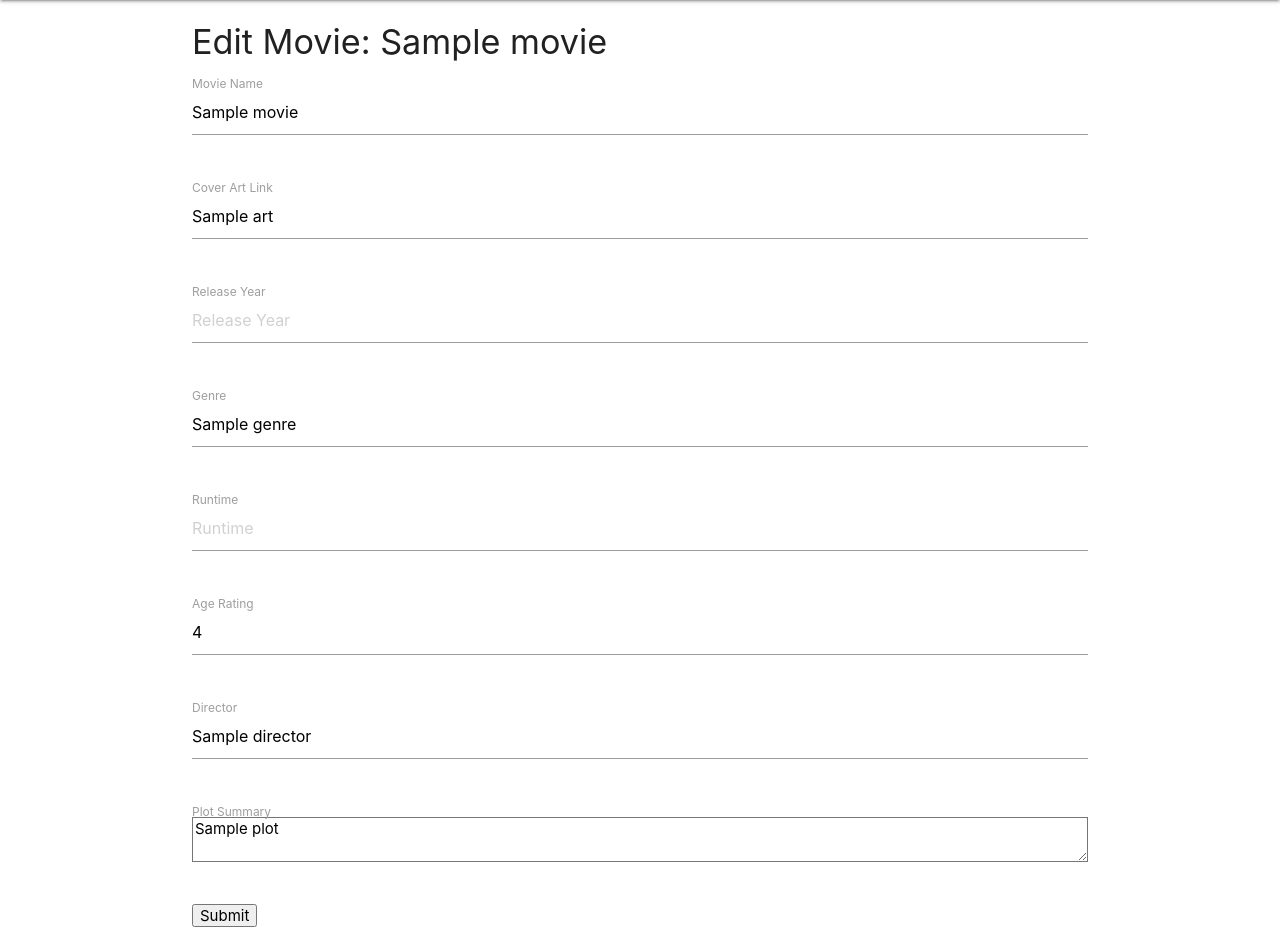
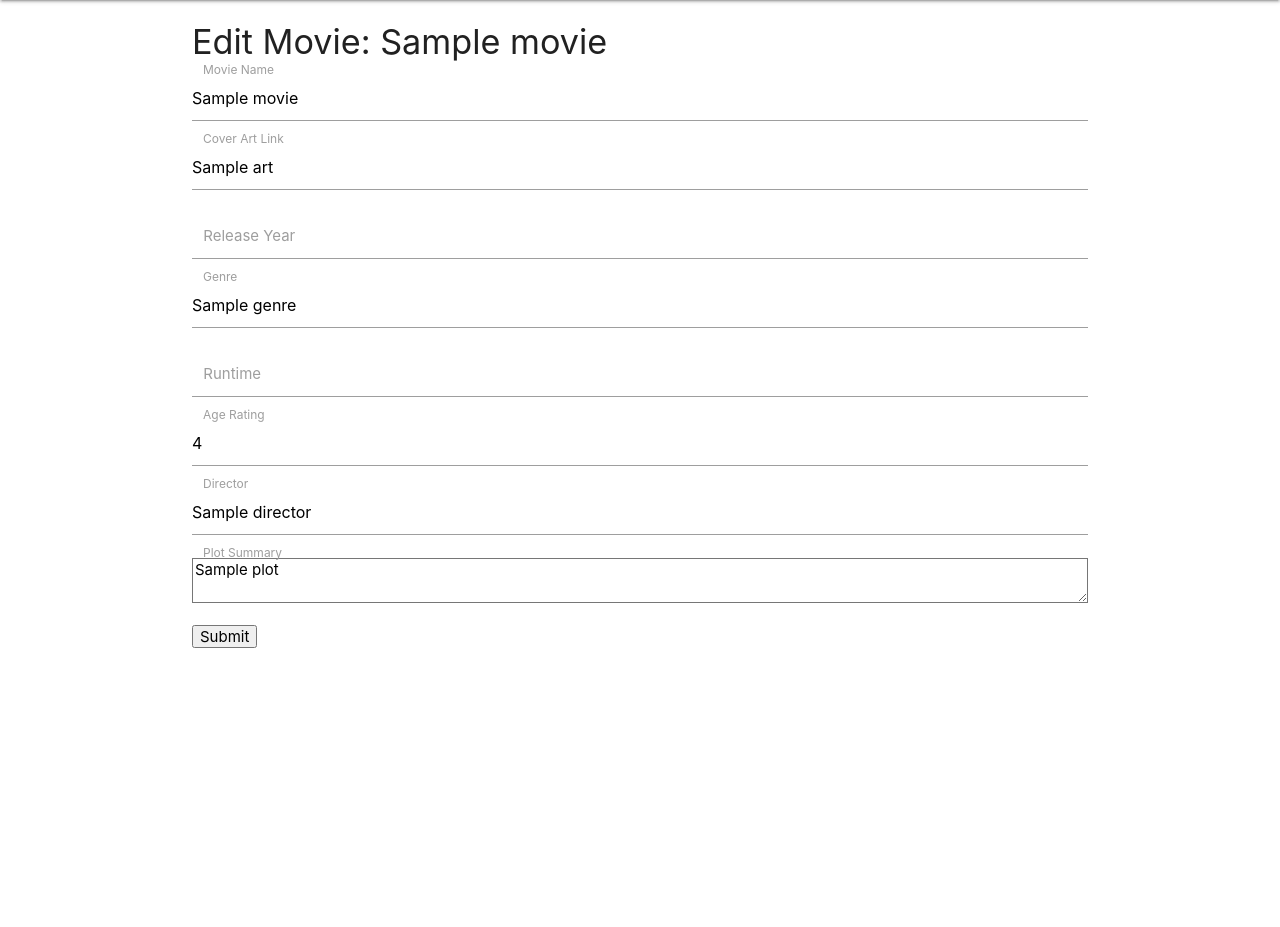
Before and after one commit to akenworthy87/ci-milestone3, a Flask app: template templates/movies/editmovie.html in a window 1280 px wide. Shown: the part 64-991 px from the top of the page. After the commit the page ends 712 px from the top, so only its background shows below. Run offline with Flask 2, Linux system fonts and the light colour scheme; the template is opened without the code that fills it: most values are stand-ins (such as "Sample title", 1, 10 or a date in 2020); some libraries are stand-ins or nearby versions.

Commit message:
Removed unneeded rows from edit and create movie forms

```diff
--- a/templates/movies/editmovie.html
+++ b/templates/movies/editmovie.html
@@ -1,53 +1,37 @@
 {% extends 'base.html' %} {% block content %}
 <h4>Edit Movie: {{movie.movie_name}}</h4>
 <form action="{{url_for('update_movie', movie_id=movie._id)}}" method="POST" class="col s12">
-    <div class="row">
     <div class="input-field col s12">
-            <input type="text" id="movie_name" name="movie_name" placeholder="Movie Name" required value="{{movie.movie_name}}" />
+        <input type="text" id="movie_name" name="movie_name" required value="{{movie.movie_name}}" />
         <label for="movie_name">Movie Name</label>
     </div>
-    </div>
-    <div class="row">
     <div class="input-field col s12">
-            <input type="text" id="art" name="art" placeholder="Cover Art Link" value="{{movie.art}}" />
+        <input type="text" id="art" name="art" value="{{movie.art}}" />
         <label for="art">Cover Art Link</label>
     </div>
-    </div>
-    <div class="row">
     <div class="input-field col s12">
-            <input type="number" id="released" name="released" placeholder="Release Year" value="{{movie.released}}" />
+        <input type="number" id="released" name="released" value="{{movie.released}}" />
         <label for="released">Release Year</label>
     </div>
-    </div>
-    <div class="row">
     <div class="input-field col s12">
-            <input type="text" id="genre" name="genre" placeholder="Genre" value="{{movie.genre}}" />
+        <input type="text" id="genre" name="genre" value="{{movie.genre}}" />
         <label for="genre">Genre</label>
     </div>
-    </div>
-    <div class="row">
     <div class="input-field col s12">
-            <input type="number" id="runtime" name="runtime" placeholder="Runtime" value="{{movie.runtime}}" />
+        <input type="number" id="runtime" name="runtime" value="{{movie.runtime}}" />
         <label for="runtime">Runtime</label>
     </div>
-    </div>
-    <div class="row">
     <div class="input-field col s12">
-            <input type="text" id="rating" name="rating" placeholder="Age Rating" value="{{movie.rating}}" />
+        <input type="text" id="rating" name="rating" value="{{movie.rating}}" />
         <label for="rating">Age Rating</label>
     </div>
-    </div>
-    <div class="row">
     <div class="input-field col s12">
-            <input type="text" id="director" name="director" placeholder="Director" value="{{movie.director}}" />
+        <input type="text" id="director" name="director" value="{{movie.director}}" />
         <label for="director">Director</label>
     </div>
-    </div>
-    <div class="row">
     <div class="input-field col s12">
-            <textarea rows="5" id="plot" name="plot" placeholder="Plot Summary">{{movie.plot}}</textarea>
+        <textarea rows="5" id="plot" name="plot" >{{movie.plot}}</textarea>
         <label for="plot">Plot Summary</label>
-        </div>
     </div>
     <input type="submit" value="Submit" />
 </form>
--- a/templates/movies/viewmovie.html
+++ b/templates/movies/viewmovie.html
@@ -2,7 +2,8 @@
 
 <div class="row">
     <div class="col s12">
-        <h4 class="capitalize">{{movie.movie_name}}</h4> <a href="{{url_for('edit_movie', movie_id=movie._id)}}">Edit Record</a>
+        <h4 class="capitalize">{{movie.movie_name}}</h4>
+        <a href="{{url_for('edit_movie', movie_id=movie._id)}}">Edit Record</a>
     </div>
 </div>
 
@@ -48,4 +49,6 @@
 <p>Record Created: {{movie.meta.date_created.strftime('%Y-%b-%d %H:%M:%S') if movie.meta else ''}}</p>
 <p>Record Updated: {{movie.meta.date_updated.strftime('%Y-%b-%d %H:%M:%S') if movie.meta else ''}}</p>
 
+<p><a href="{{url_for('remove_movie', movie_id=movie._id)}}">Remove Record</a></p>
+
 {% endblock %}
```
Lines whose indentation alone changed are shown as unchanged.
